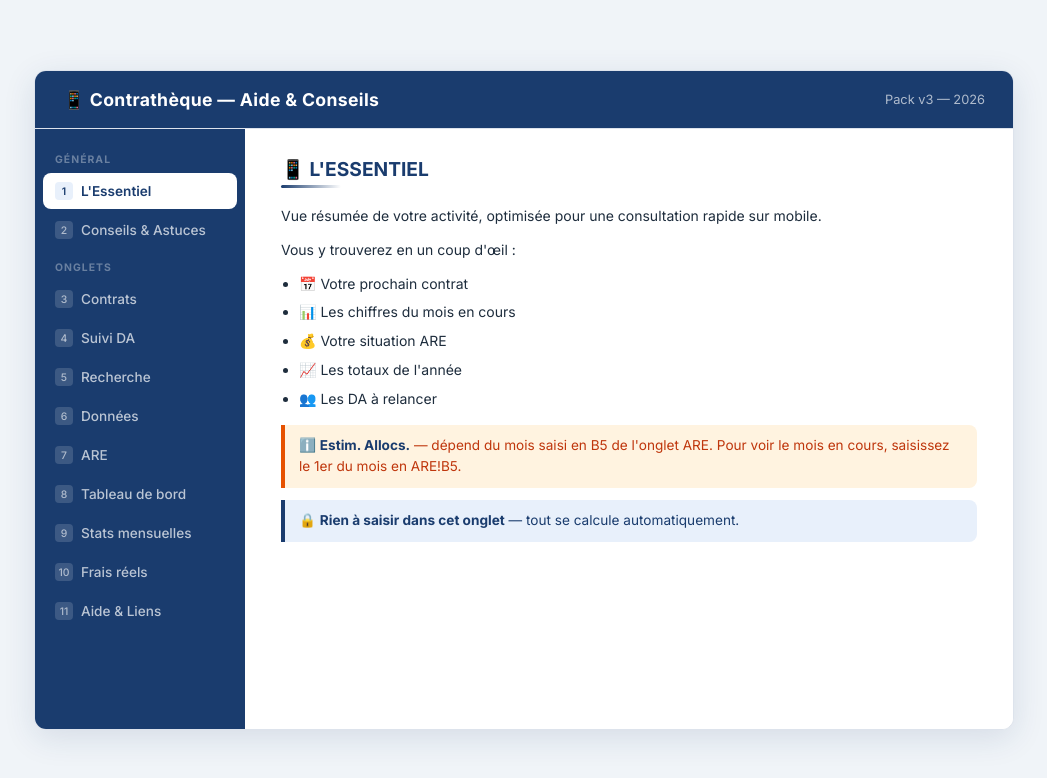
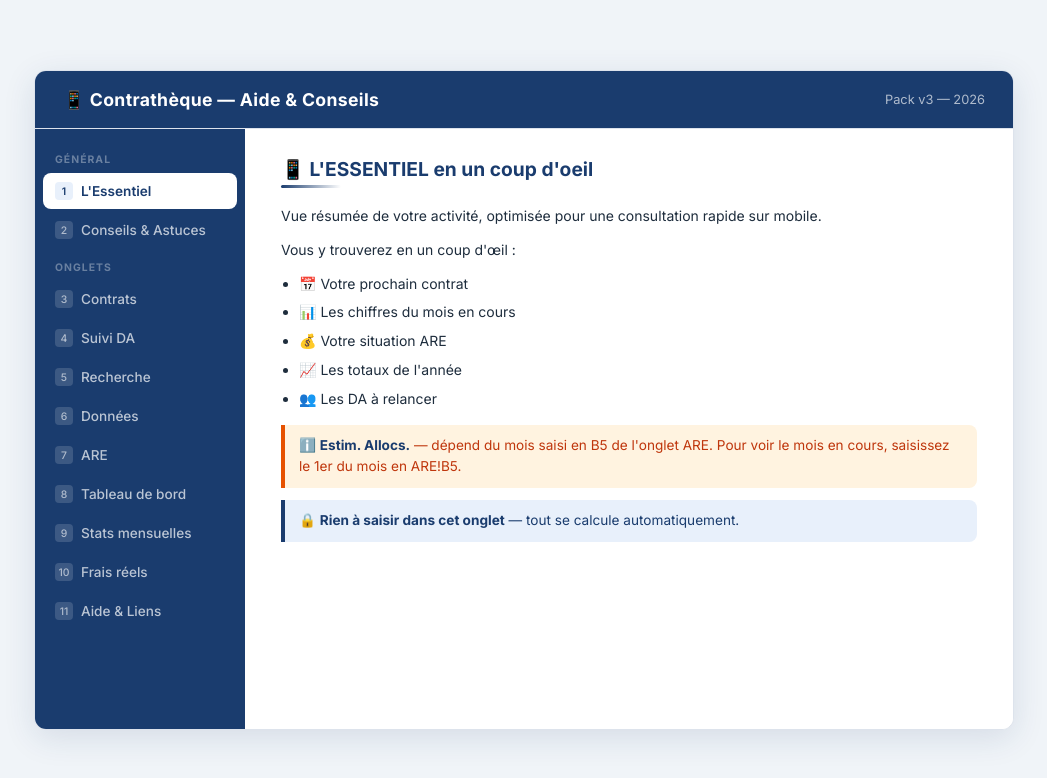
Before and after one commit to Janicosor/contratheque-aide, a plain HTML site: page index.html in a window 1280 px wide. Shown: the whole page, without its empty margins (116-1163 px from the left). Drawn offline with Linux system fonts and the light colour scheme.

Commit message:
Update heading for L'ESSENTIEL section

```diff
--- a/index.html
+++ b/index.html
@@ -223,7 +223,7 @@
 
             <!-- 1. L'ESSENTIEL -->
             <div class="tab-content active" id="essentiel">
-                <h3>📱 L'ESSENTIEL</h3>
+                <h3>📱 L'ESSENTIEL en un coup d'oeil</h3>
                 <div class="divider"></div>
                 <p>Vue résumée de votre activité, optimisée pour une consultation rapide sur mobile.</p>
                 <p>Vous y trouverez en un coup d'œil :</p>
```
